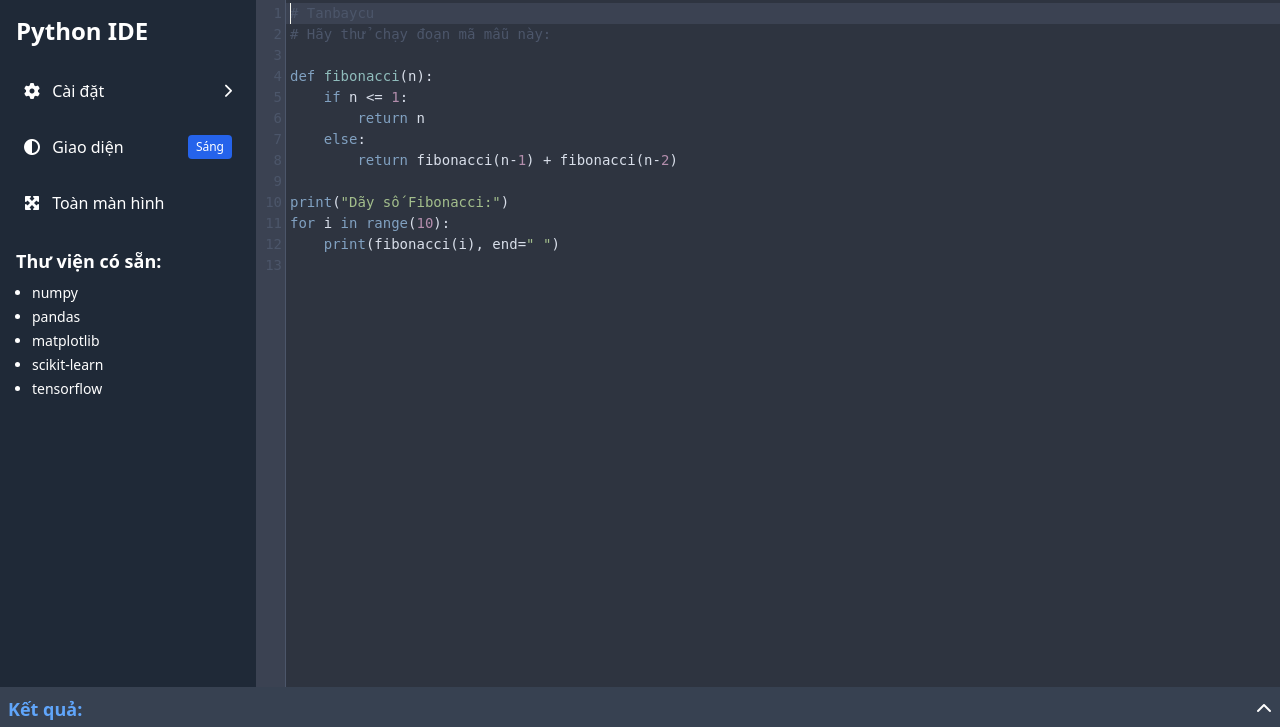
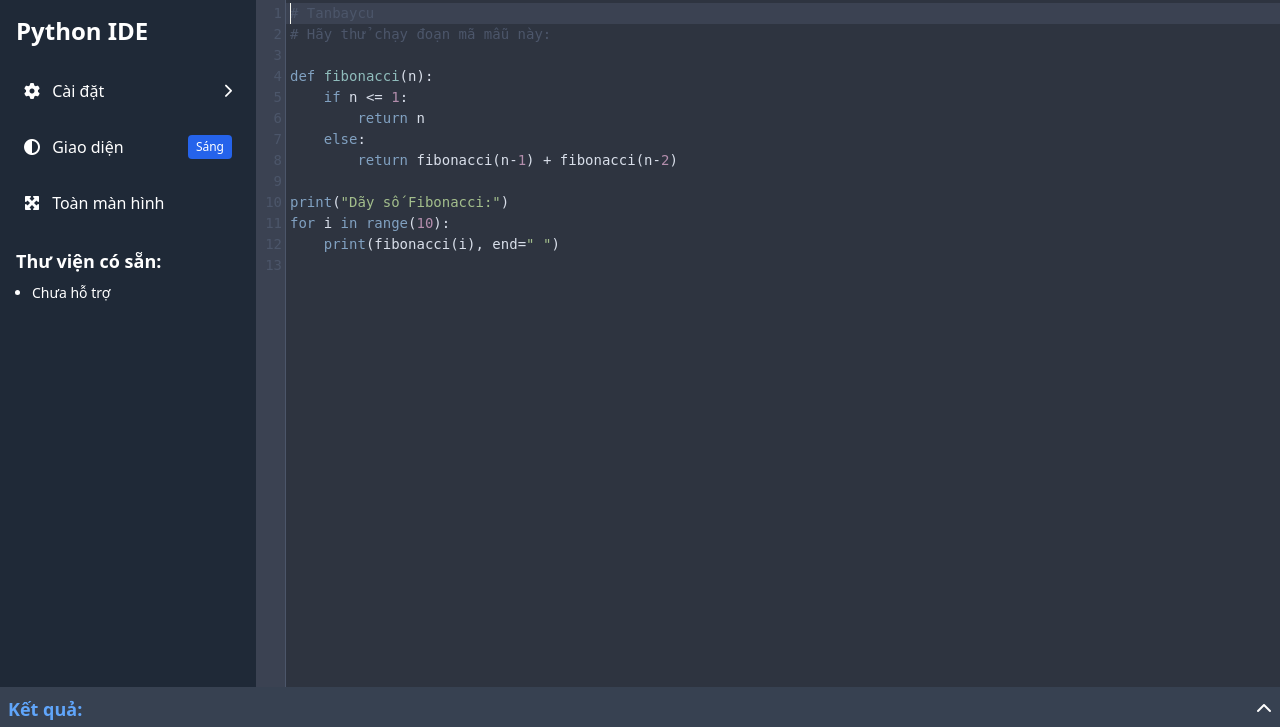
Before and after one commit to ngocphuong209/pythonCLI-webapp, a Flask app: page /clipython in a window 1280 px wide. Shown: the part 73-800 px from the top of the page. Run offline with Flask 3, Linux system fonts and the light colour scheme; some libraries are stand-ins or nearby versions.

Commit message:
update remove libaries

```diff
--- a/templates/clipython.html
+++ b/templates/clipython.html
@@ -214,11 +214,7 @@
                 <div class="mt-6">
                     <h3 class="text-lg font-semibold mb-2">Thư viện có sẵn:</h3>
                     <ul id="libraryList" class="text-sm space-y-1 pl-4 list-disc">
-                        <li>numpy</li>
-                        <li>pandas</li>
-                        <li>matplotlib</li>
-                        <li>scikit-learn</li>
-                        <li>tensorflow</li>
+                        <li>Chưa hỗ trợ</li>
                     </ul>
                 </div>
             </aside>
```
